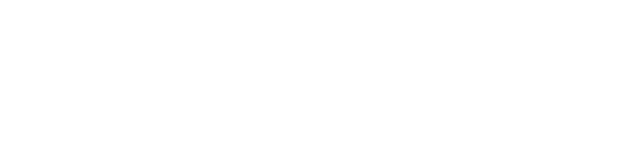
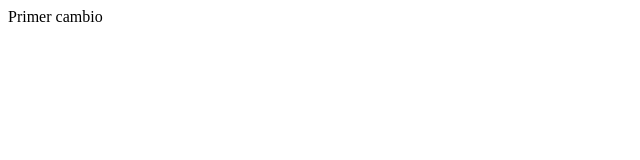
Before and after one commit to jean170383/test-repositorio, a plain HTML site: page index.html in a window 1280 px wide. Shown: the whole page, without its empty margins (0-640 px from the left). Drawn offline with Linux system fonts and the light colour scheme.

Commit message:
primer cambio

```diff
--- a/index.html
+++ b/index.html
@@ -5,6 +5,7 @@
     <meta http-equiv="X-UA-Compatible" content="IE=edge">
     <meta name="viewport" content="width=device-width, initial-scale=1.0">
     <title>Git VSCODE</title>
+    <div>Primer cambio</div>
 </head>
 <body>
 
```
